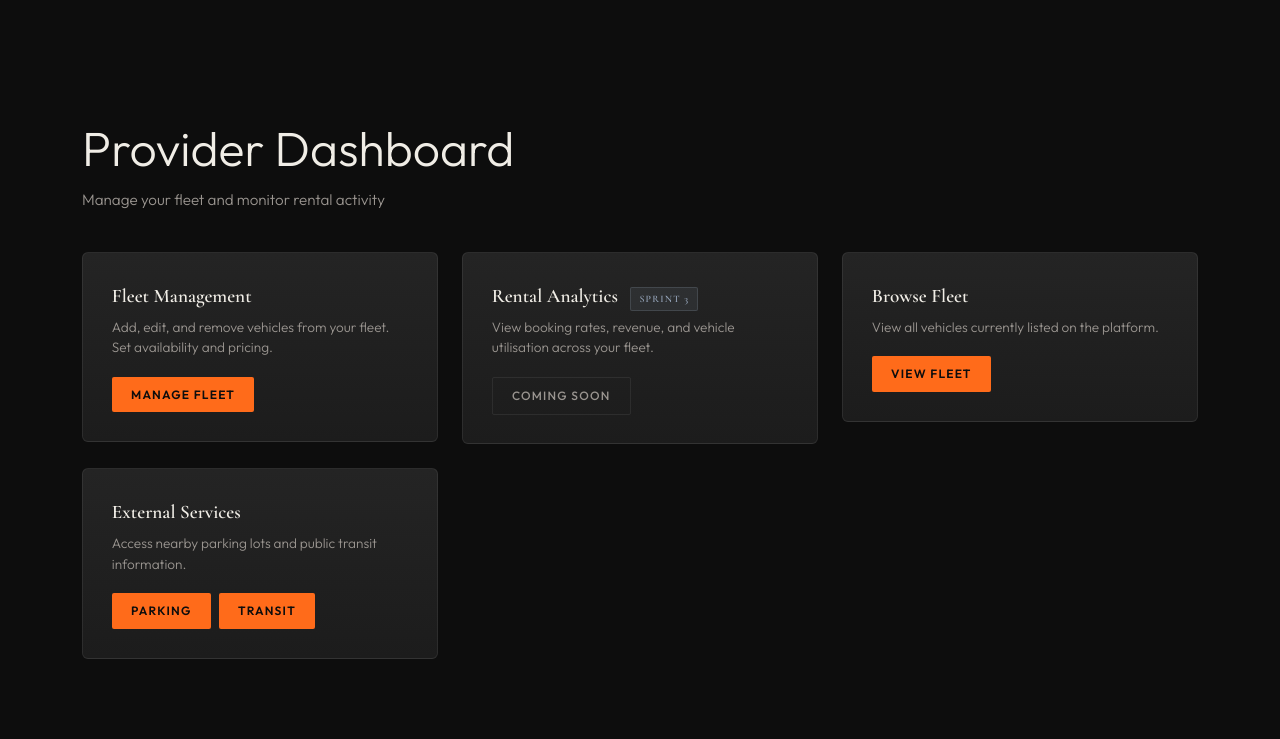
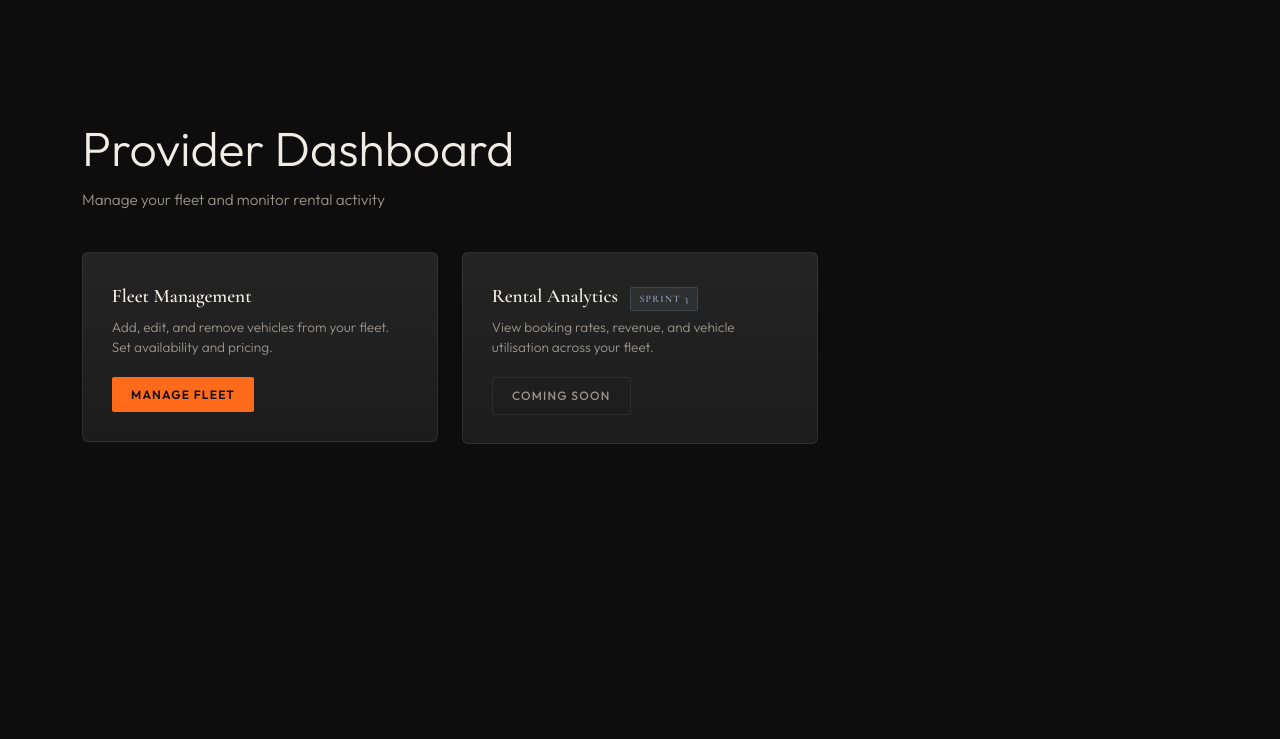
Before and after one commit to ItsMavey/soen343, a Django app: template src/Rentals-root/users/templates/users/provider_dashboard.html in a window 1280 px wide. Shown: the part 64-803 px from the top of the page. After the commit the page ends 508 px from the top, so only its background shows below. Run offline with Django 5.2, Linux system fonts and the light colour scheme; the template is opened without the code that fills it, so the values that code supplies are empty.

Commit message:
Remove redundant Browse Fleet and External Services cards from provider/admin dashboards

```diff
--- a/src/Rentals-root/users/templates/users/provider_dashboard.html
+++ b/src/Rentals-root/users/templates/users/provider_dashboard.html
@@ -40,23 +40,6 @@
                     <span class="btn-card-ghost">Coming Soon</span>
                 </div>
             </div>
-            <div class="col-12 col-md-6 col-lg-4">
-                <div class="dash-card">
-                    <div class="dash-card-title">Browse Fleet</div>
-                    <div class="dash-card-desc">View all vehicles currently listed on the platform.</div>
-                    <a href="{% url 'vehicle_list' %}" class="btn-card-action">View Fleet</a>
-                </div>
-            </div>
-            <div class="col-12 col-md-6 col-lg-4">
-                <div class="dash-card">
-                    <div class="dash-card-title">External Services</div>
-                    <div class="dash-card-desc">Access nearby parking lots and public transit information.</div>
-                    <div class="d-flex gap-2 flex-wrap">
-                        <a href="{% url 'parking' %}" class="btn-card-action">Parking</a>
-                        <a href="{% url 'transit' %}" class="btn-card-action">Transit</a>
-                    </div>
-                </div>
-            </div>
         </div>
     </div>
 </div>
```
Also changed, not shown: src/Rentals-root/users/templates/users/city_admin_dashboard.html (+0 -17 lines).
